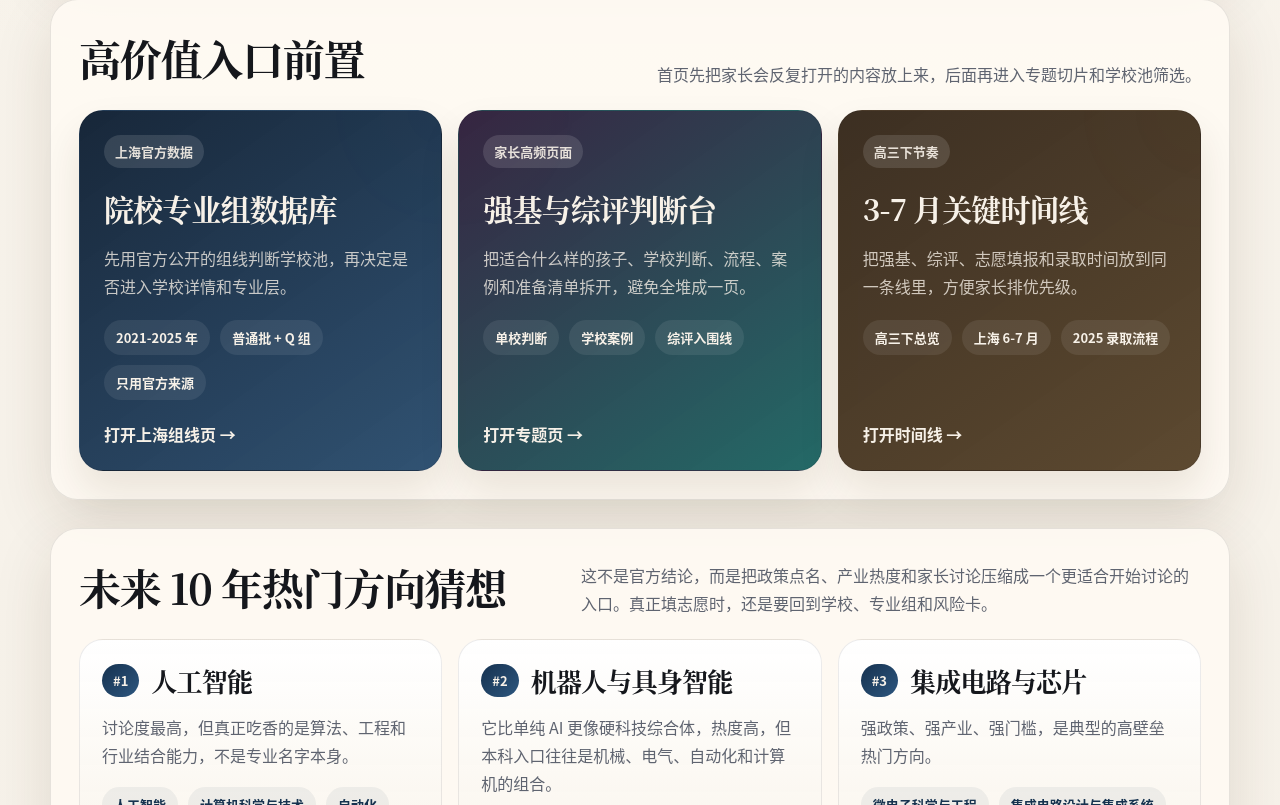
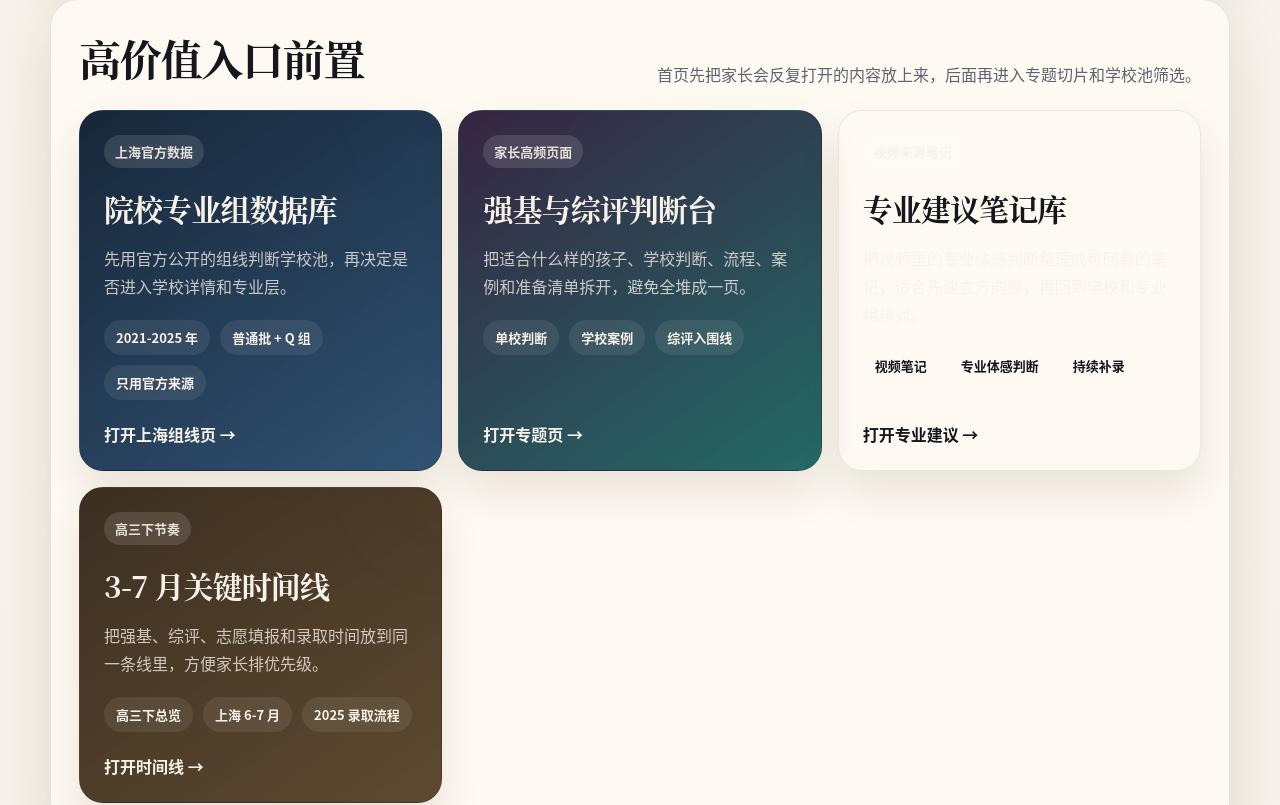
Before and after one commit to t86/zhaosheng, a Next.js app: page / in a window 1280 px wide. Shown: the part 3575-4380 px from the top of the page. Built offline with nearby package versions, Linux system fonts and the light colour scheme.

Commit message:
feat: add homepage advice entry

```diff
--- a/app/page.tsx
+++ b/app/page.tsx
@@ -117,6 +117,15 @@ const featureCards = [
     href: "/selection",
     actionLabel: "打开专题页 →",
     tone: "plum",
+  },
+  {
+    kicker: "视频来源笔记",
+    title: "专业建议笔记库",
+    description: "把视频里的专业体感判断整理成可回看的笔记，适合先建立方向感，再回到学校和专业组核对。",
+    stats: ["视频笔记", "专业体感判断", "持续补录"],
+    href: "/advice",
+    actionLabel: "打开专业建议 →",
+    tone: "amber",
   },
   {
     kicker: "高三下节奏",
```
Also changed, not shown: 1 other file (tests, documents, lock files or other folders).
